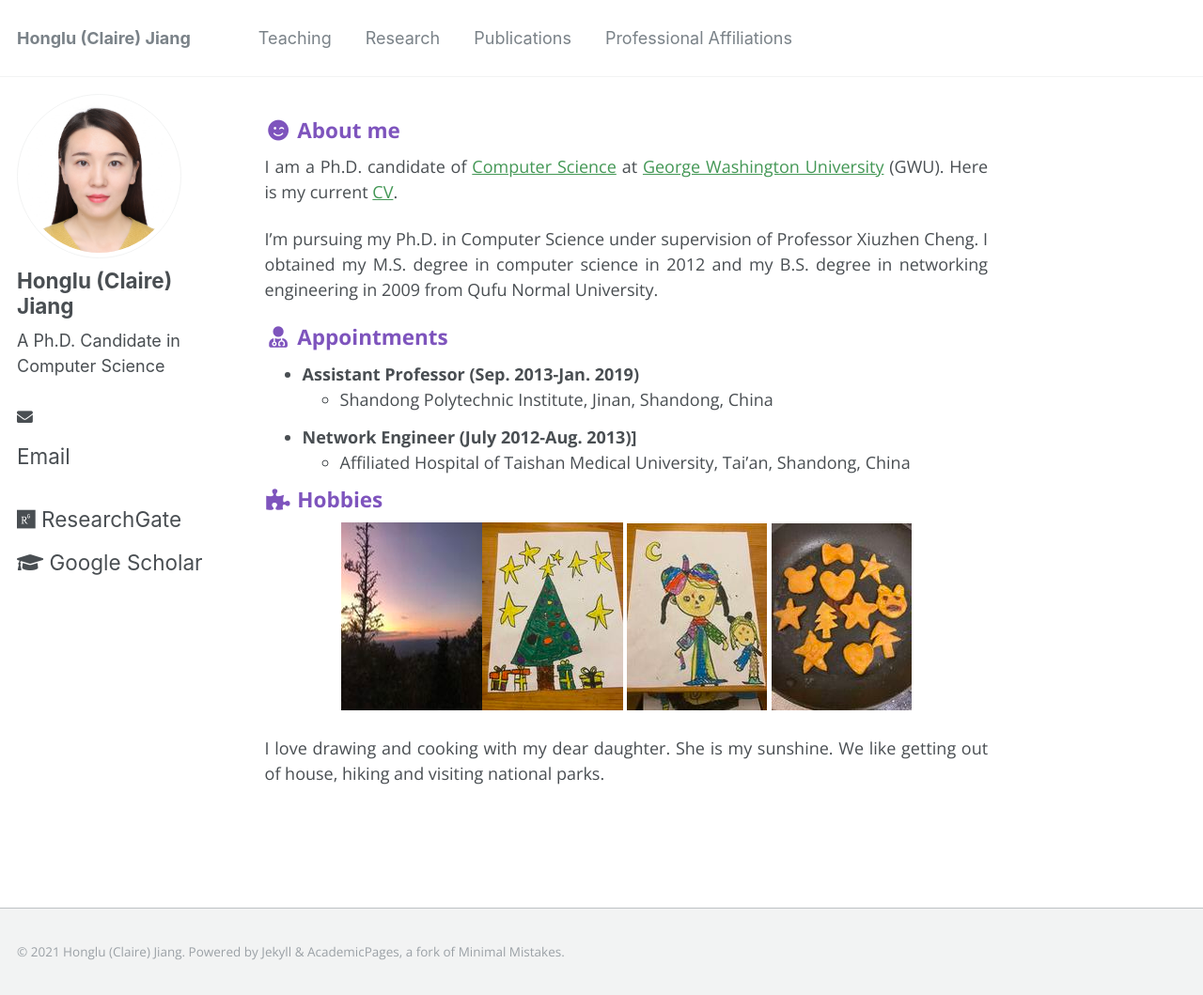
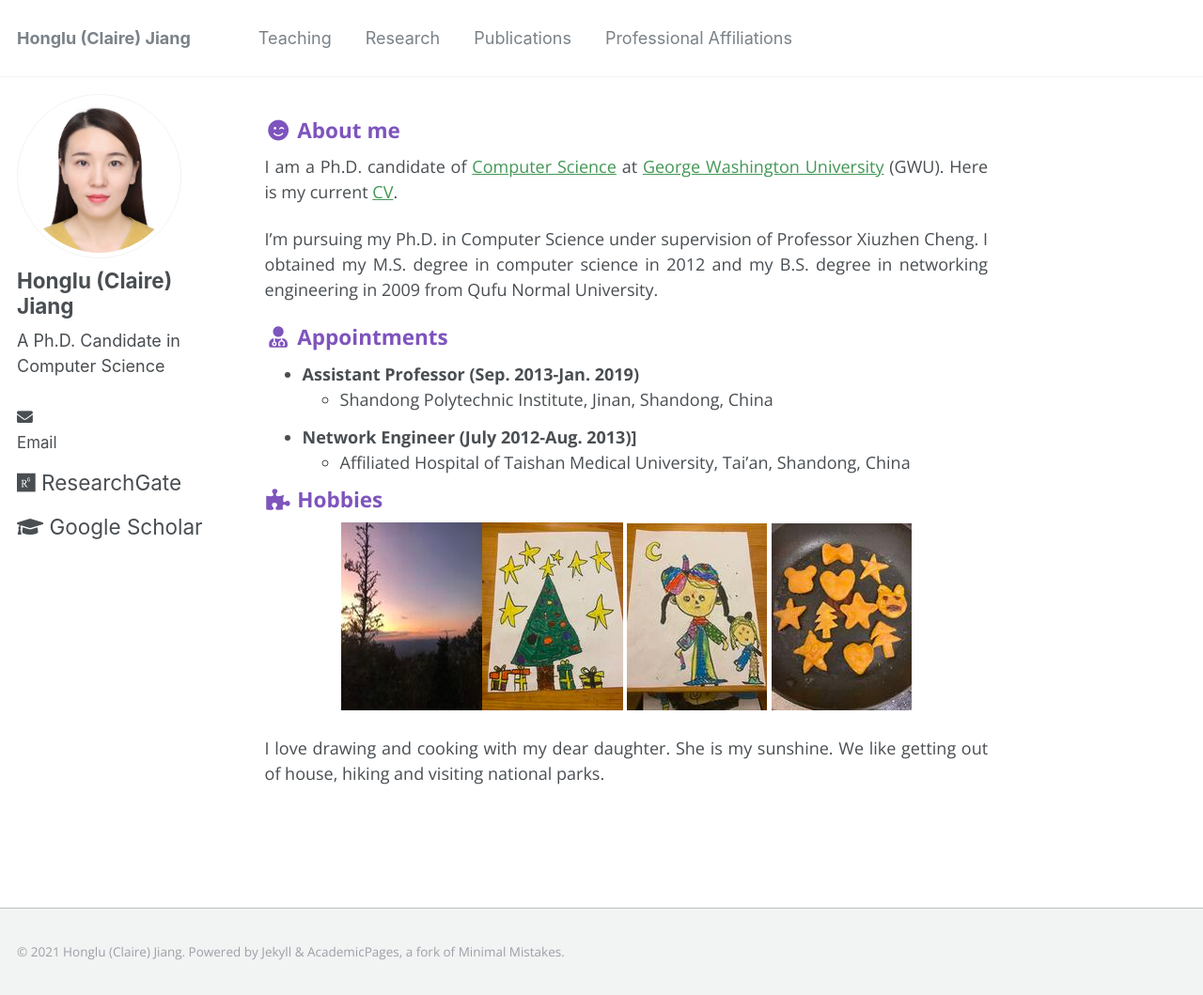
Before and after one commit to hljiang0720/hljiang.github.io, a Jekyll site: the page built from _pages/about.md, in a window 1280 px wide and 1059 px high. Shown: the whole window at 94% size. Built offline with Jekyll 4.4.1, drawn with Linux system fonts in a browser that asks for light colours.

Commit message:
commit md;

```diff
--- a/_includes/author-profile.html
+++ b/_includes/author-profile.html
@@ -32,7 +32,7 @@
         <li><a href="{{ author.uri }}"><i class="fas fa-link" aria-hidden="true"></i> {{ site.data.ui-text[site.locale].website_label | default: "Website" }}</a></li>
       {% endif %}
       {% if author.email %}
-      <li><a href="mailto:{{ author.email }}"><i class="fas fa-envelope" aria-hidden="true"></i> <p class="author__bio"> {{ site.data.ui-text[site.locale].email_label | default: "Email" }} </p></a></li>
+      <li><a href="mailto:{{ author.email }}"><i class="fas fa-envelope" aria-hidden="true"></i> <div class="author__email"> {{ site.data.ui-text[site.locale].email_label | default: "Email" }} </div></a></li>
       {% endif %}
       {% if author.keybase %}
         <li><a href="https://keybase.io/{{ author.keybase }}"><i class="fas fa-key" aria-hidden="true"></i> Keybase</a></li>
--- a/_sass/_sidebar.scss
+++ b/_sass/_sidebar.scss
@@ -129,6 +129,9 @@
   }
 }
 
+.author__email {
+  font-size: 0.75em;
+}
 .author__urls-wrapper {
   position: relative;
   display: table-cell;
```
